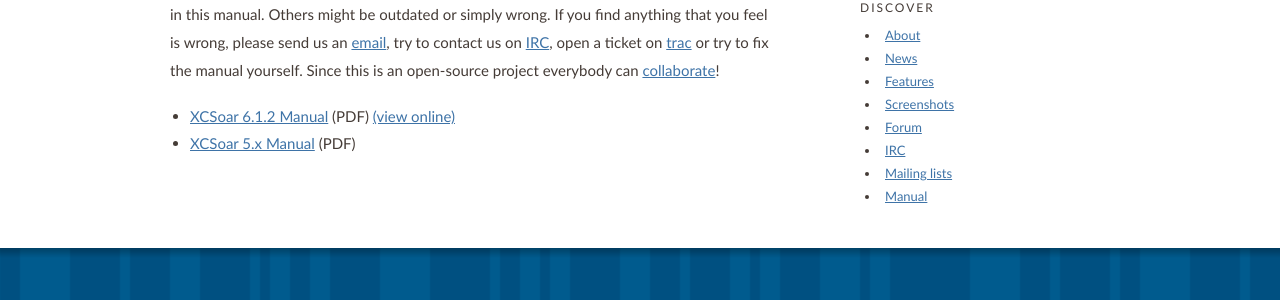
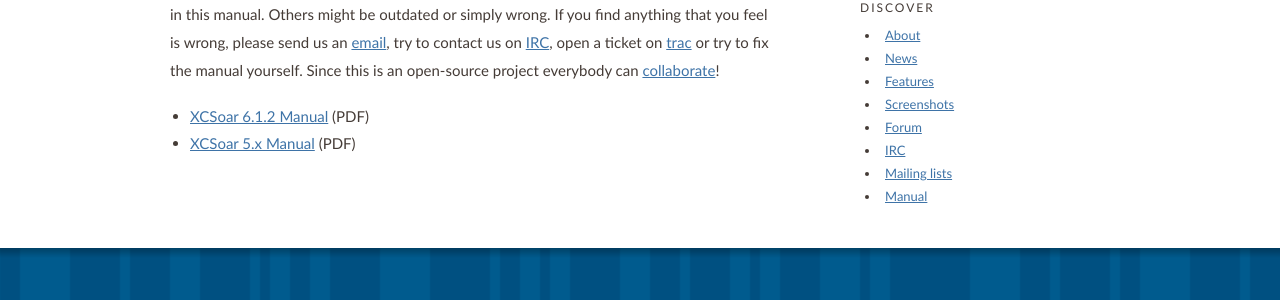
Before and after one commit to XCSoar/website, a Jekyll site: the page built from discover/manual.md, in a window 1280 px wide. Shown: the part 248-548 px from the top of the page. Built offline with Jekyll 4.4.1, drawn with Linux system fonts in a browser that asks for light colours.

Commit message:
manual: Fixed manual links

```diff
--- a/discover/manual.md
+++ b/discover/manual.md
@@ -9,6 +9,5 @@
 [email](/discover/mailinglist/), try to contact us on [IRC](/discover/irc/), open a ticket on
 [trac](/trac) or try to fix the manual yourself. Since this is an open-source project everybody can [collaborate](/develop/)!
 
-- [XCSoar {{ site.xcsoar_stable_version }} Manual](http://max.kellermann.name/download/xcsoar/nightly/stable/XCSoar-manual.pdf) (PDF)
-  [(view online)](http://docs.google.com/viewer?url=http%3A%2F%2Fmax.kellermann.name%2Fdownload%2Fxcsoar%2Fnightly%2Flatest%2FXCSoar-manual.pdf)
+- [XCSoar {{ site.xcsoar_stable_version }} Manual]({{ site.download_server_url }}{{ site.xcsoar_stable_version }}/XCSoar-manual.pdf) (PDF)
 - [XCSoar 5.x Manual](http://prdownloads.sourceforge.net/xcsoar/XCSoar-manual-500.pdf?download) (PDF)
```
